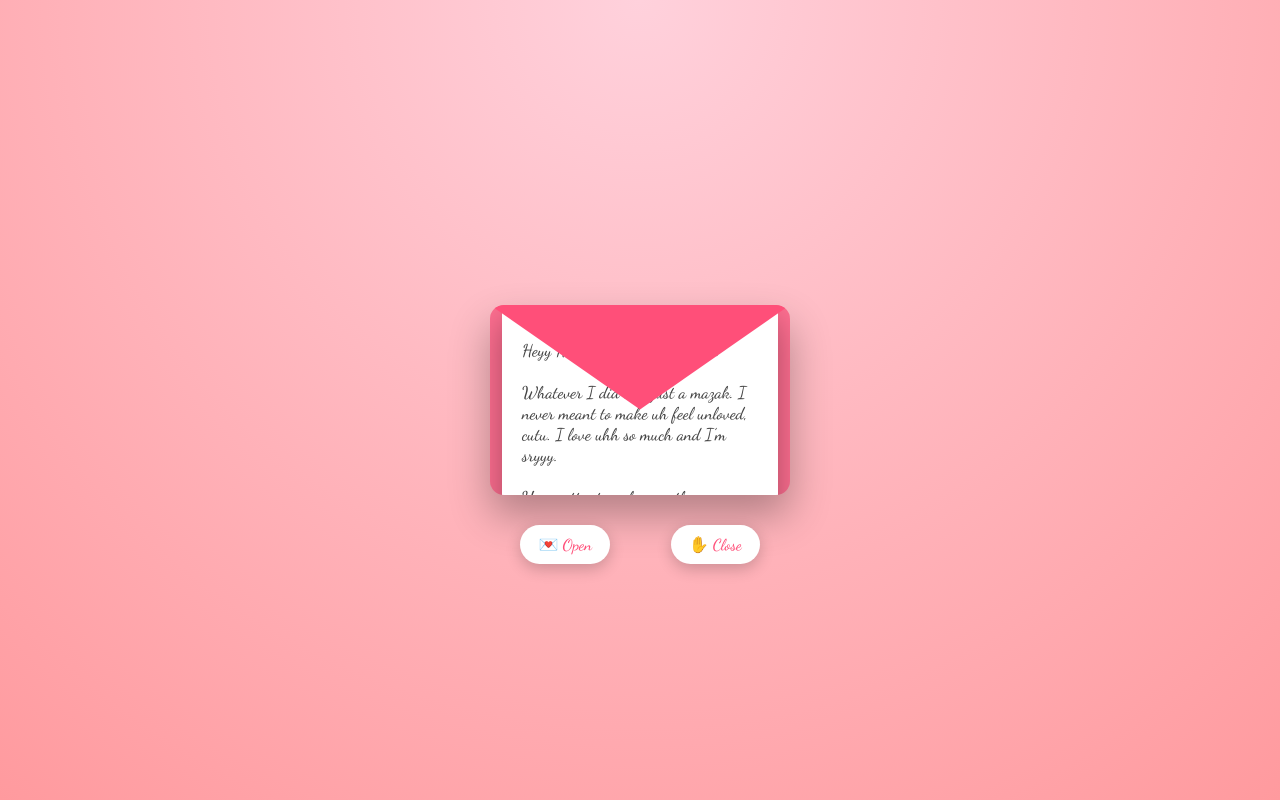
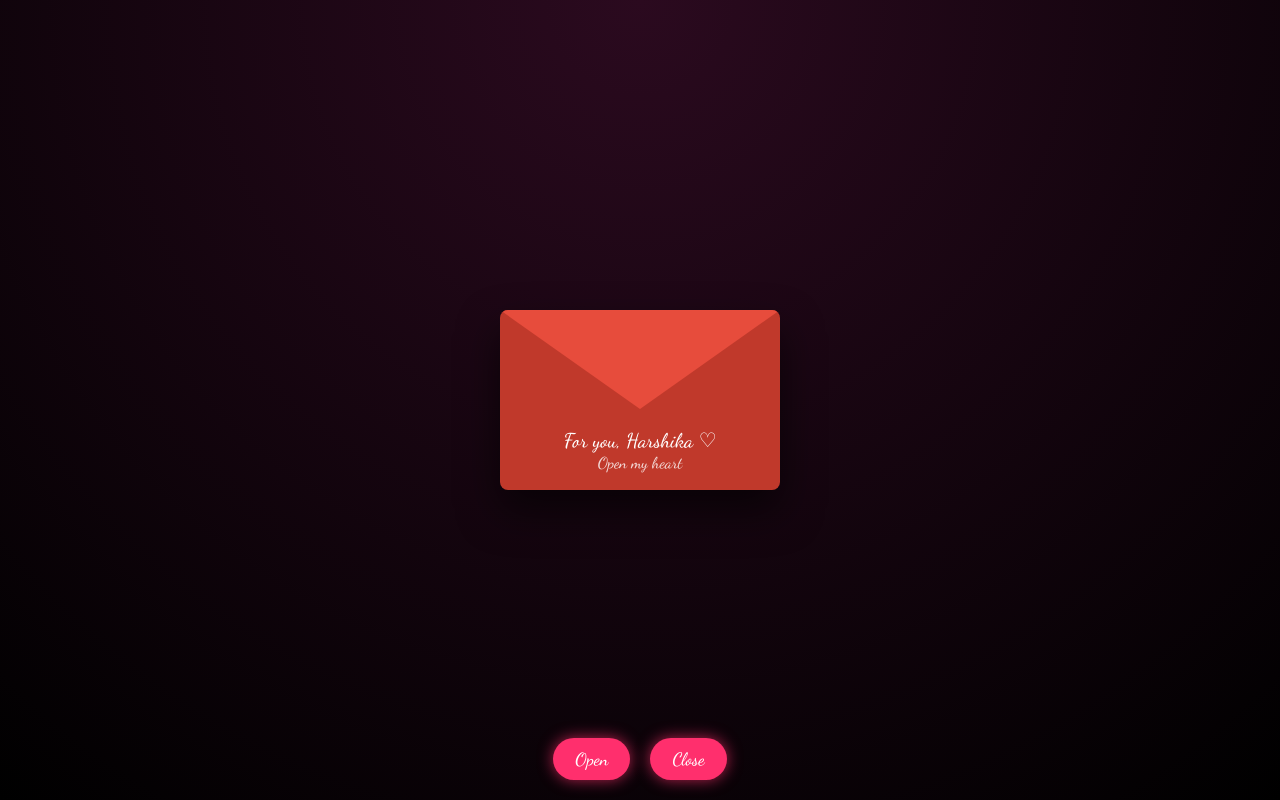
Before and after one commit to kanahmalviya-glitch/Apology-note, a plain HTML site: page index.html in a window 1280 px wide. Drawn offline with Linux system fonts and the light colour scheme.

Commit message:
Add files via upload

```diff
--- a/index.html
+++ b/index.html
@@ -3,39 +3,42 @@
 <head>
 <meta charset="UTF-8">
 <meta name="viewport" content="width=device-width, initial-scale=1.0">
-<title>For Harshika 💖</title>
+<title>For Harshika ♡</title>
 
-<!-- Cursive handwritten font -->
-<link href="https://fonts.googleapis.com/css2?family=Dancing+Script:wght@500;700&display=swap" rel="stylesheet">
+<!-- Google Font -->
+<link href="https://fonts.googleapis.com/css2?family=Dancing+Script:wght@500;600;700&display=swap" rel="stylesheet">
 
 <style>
-* { box-sizing: border-box; }
+* {
+  margin: 0;
+  padding: 0;
+  box-sizing: border-box;
+  font-family: 'Dancing Script', cursive;
+}
 
 body {
-  margin: 0;
-  height: 100vh;
-  background: radial-gradient(circle at top, #ffd1dc, #ff9a9e);
+  background: radial-gradient(circle at top, #2b0a1f, #000);
+  min-height: 100vh;
+  overflow-x: hidden;
+  color: #fff;
+}
+
+/* Center */
+.container {
   display: flex;
   justify-content: center;
   align-items: center;
-  font-family: 'Dancing Script', cursive;
-  overflow: hidden;
+  height: 100vh;
 }
 
 /* Envelope */
-.envelope-container {
+.envelope {
   position: relative;
-  width: 300px;
-  height: 190px;
-}
-
-.envelope {
-  position: absolute;
-  width: 100%;
-  height: 100%;
-  background: #ff6f91;
-  border-radius: 14px;
-  box-shadow: 0 20px 40px rgba(0,0,0,0.3);
+  width: 280px;
+  height: 180px;
+  background: #c0392b;
+  border-radius: 8px;
+  box-shadow: 0 20px 40px rgba(0,0,0,0.6);
   overflow: hidden;
 }
 
@@ -43,10 +46,11 @@ body {
 .flap {
   position: absolute;
   top: 0;
+  left: 0;
   width: 100%;
-  height: 55%;
-  background: #ff4f79;
-  clip-path: polygon(0 0, 100% 0, 50% 100%);
+  height: 100%;
+  background: #e74c3c;
+  clip-path: polygon(0 0, 100% 0, 50% 55%);
   transform-origin: top;
   transition: transform 1s ease;
   z-index: 3;
@@ -56,166 +60,225 @@ body {
   transform: rotateX(180deg);
 }
 
+/* Front text */
+.front-text {
+  position: absolute;
+  bottom: 18px;
+  width: 100%;
+  text-align: center;
+  font-size: 20px;
+  z-index: 2;
+}
+
+.front-text span {
+  display: block;
+  font-size: 16px;
+  opacity: 0.8;
+}
+
 /* Letter */
 .letter {
   position: absolute;
-  width: 92%;
-  left: 4%;
-  bottom: -120%;
-  height: 420px;
-  background: #fff;
-  border-radius: 12px;
-  padding: 20px;
-  font-size: 17px;
-  color: #444;
+  bottom: -100%;
+  left: 50%;
+  transform: translateX(-50%);
+  width: 260px;
+  height: 160px;
+  background: linear-gradient(#fff0f5, #ffe4ec);
+  color: #3a0a1f;
+  border-radius: 8px;
+  padding: 15px;
   overflow-y: auto;
-  box-shadow: 0 15px 35px rgba(0,0,0,0.35);
-  transition: bottom 1.2s ease;
-  z-index: 2;
+  transition: bottom 1.3s ease, width 1.2s ease, height 1.2s ease;
+  z-index: 1;
 }
 
+/* Open state */
 .envelope.open .letter {
-  bottom: 10px;
+  bottom: 20px;
+}
+
+/* Fullscreen */
+.letter.full {
+  width: 100vw;
+  height: 100vh;
+  border-radius: 0;
+  padding: 30px 20px;
+}
+
+/* Letter text */
+.letter-text {
+  font-size: 22px;
+  line-height: 1.6;
+}
+
+/* Glow words */
+.glow-name, .glow-love, .glow-you {
+  font-weight: 700;
+  animation: glowPulse 2.5s infinite;
+  position: relative;
+}
+
+.glow-name {
+  color: #ff5fa2;
+  text-shadow: 0 0 10px #ff5fa2;
+}
+
+.glow-love {
+  color: #ff2f6d;
+  text-shadow: 0 0 12px #ff2f6d;
+}
+
+.glow-you {
+  color: #ffccd5;
+  text-shadow: 0 0 10px #ffccd5;
+}
+
+/* Shine sweep */
+.glow-name::after,
+.glow-love::after,
+.glow-you::after {
+  content: "";
+  position: absolute;
+  top: -50%;
+  left: -150%;
+  width: 200%;
+  height: 200%;
+  background: linear-gradient(
+    120deg,
+    transparent 30%,
+    rgba(255,255,255,0.7) 50%,
+    transparent 70%
+  );
+  animation: shine 4s infinite;
+}
+
+@keyframes glowPulse {
+  0% { text-shadow: 0 0 6px currentColor; }
+  50% { text-shadow: 0 0 20px currentColor; }
+  100% { text-shadow: 0 0 6px currentColor; }
+}
+
+@keyframes shine {
+  0% { left: -150%; }
+  50% { left: 150%; }
+  100% { left: 150%; }
 }
 
 /* Buttons */
 .controls {
-  position: absolute;
-  top: 220px;
+  position: fixed;
+  bottom: 20px;
   width: 100%;
   display: flex;
-  justify-content: space-around;
+  justify-content: center;
+  gap: 20px;
+  z-index: 10;
 }
 
 button {
-  padding: 10px 18px;
+  background: #ff2f6d;
+  color: #fff;
   border: none;
-  border-radius: 22px;
-  font-family: inherit;
-  font-size: 16px;
+  padding: 10px 22px;
+  border-radius: 30px;
+  font-size: 18px;
   cursor: pointer;
-  background: white;
-  color: #ff4f79;
-  box-shadow: 0 5px 15px rgba(0,0,0,0.2);
+  box-shadow: 0 0 15px rgba(255,47,109,0.7);
 }
 
-/* Hearts */
+/* Floating hearts */
 .heart {
   position: fixed;
-  font-size: 20px;
-  pointer-events: none;
-  animation: floatUp 3s linear forwards;
+  bottom: -20px;
+  color: #ff5fa2;
+  font-size: 18px;
+  animation: floatUp 4s linear forwards;
 }
 
 @keyframes floatUp {
-  from { transform: translateY(0); opacity: 1; }
-  to { transform: translateY(-160px); opacity: 0; }
-}
-
-/* Shine */
-.shine {
-  position: fixed;
-  width: 8px;
-  height: 8px;
-  background: rgba(255,255,255,0.8);
-  border-radius: 50%;
-  animation: shine 1.5s linear forwards;
-}
-
-@keyframes shine {
-  from { transform: scale(1); opacity: 1; }
-  to { transform: scale(3); opacity: 0; }
+  to {
+    transform: translateY(-120vh);
+    opacity: 0;
+  }
 }
 </style>
 </head>
 
 <body>
 
-<div class="envelope-container">
+<div class="container">
   <div class="envelope" id="envelope">
     <div class="flap"></div>
+    <div class="front-text">
+      For you, Harshika ♡
+      <span>Open my heart</span>
+    </div>
 
     <div class="letter" id="letter">
-      <p>
-Heyy Harshika, I’m sryy babyy…<br><br>
+      <div class="letter-text">
+        Heyy <span class="glow-name">Harshika</span>…<br><br>
 
-Whatever I did was just a mazak. I never meant to make uh feel unloved, cutu.
-I love uhh so much and I’m sryyy.<br><br>
+        I’m sryy, babyy. Whatever I did was just a mazak.
+        I never meant to make <span class="glow-you">you</span> feel unloved.
+        I <span class="glow-love">love</span> you so much.<br><br>
 
-You matter to meh more than my ego,
-more than a laugh,
-more than anything silly I could ever do.<br><br>
+        You matter to me more than anything.
+        Being with <span class="glow-you">you</span> makes me feel chosen by fate.
+        I’m blessed because I <span class="glow-love">love</span> <span class="glow-you">you</span>.<br><br>
 
-I just wanna be with uh and I promise I’ll never break yo heart,
-becoz yo heart is something very precious to meh.
-You are very precious to meh.<br><br>
-
-Being with you makes me feel chosen by fate.
-Loving you makes me feel lucky.
-And staying with you feels like something I want
-for every version of my future.<br><br>
-
-I’m blessed because I love you.
-And I love you because you are you.
-Always. ♡<br><br>
-
-I feel blessed not because life is perfect,
-but because you’re in it.
-Your laugh, your care, the way you stay —
-they all feel like little gifts my heart gets every day.
-      </p>
+        You mean the world to me.
+        My heart wants <span class="glow-you">you</span> forever ♾️.
+        ILYSM, Harshi 😭💖
+      </div>
     </div>
-  </div>
-
-  <div class="controls">
-    <button onclick="openEnvelope()">💌 Open</button>
-    <button onclick="closeEnvelope()">✋ Close</button>
   </div>
 </div>
 
-<!-- Background music -->
-<audio id="music" src="https://cdn.pixabay.com/audio/2022/10/03/audio_2e03f2fa64.mp3" loop></audio>
+<div class="controls">
+  <button onclick="openEnvelope()">Open</button>
+  <button onclick="closeEnvelope()">Close</button>
+</div>
+
+<!-- Sounds -->
+<audio id="bgMusic" loop>
+  <source src="music.mp3" type="audio/mpeg">
+</audio>
+
+<audio id="heartbeat">
+  <source src="heartbeat.mp3" type="audio/mpeg">
+</audio>
 
 <script>
 const envelope = document.getElementById("envelope");
-const music = document.getElementById("music");
 const letter = document.getElementById("letter");
+const music = document.getElementById("bgMusic");
+const beat = document.getElementById("heartbeat");
 
 function openEnvelope() {
   envelope.classList.add("open");
+  beat.play();
   music.play();
+
+  setTimeout(() => {
+    letter.classList.add("full");
+  }, 1200);
 }
 
 function closeEnvelope() {
   envelope.classList.remove("open");
-  music.pause();
+  letter.classList.remove("full");
 }
 
+/* Hearts on scroll */
 letter.addEventListener("scroll", () => {
-  for (let i = 0; i < 2; i++) {
-    createHeart();
-    createShine();
-  }
-});
-
-function createHeart() {
   const heart = document.createElement("div");
   heart.className = "heart";
-  heart.innerHTML = "💖";
-  heart.style.left = Math.random() * window.innerWidth + "px";
-  heart.style.bottom = "30px";
+  heart.innerText = "❤";
+  heart.style.left = Math.random() * 100 + "vw";
   document.body.appendChild(heart);
-  setTimeout(() => heart.remove(), 3000);
-}
-
-function createShine() {
-  const shine = document.createElement("div");
-  shine.className = "shine";
-  shine.style.left = Math.random() * window.innerWidth + "px";
-  shine.style.top = Math.random() * window.innerHeight + "px";
-  document.body.appendChild(shine);
-  setTimeout(() => shine.remove(), 1500);
-}
+  setTimeout(() => heart.remove(), 4000);
+});
 </script>
 
 </body>
```
